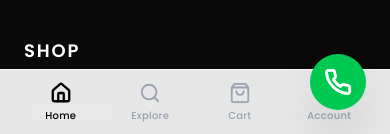
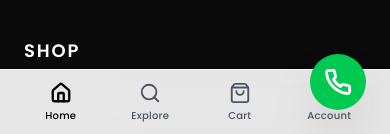
Before and after one commit to PREM94940/Deepraa-Management-Website, a Next.js app: page / in a window 390 px wide. Shown: the part 710-844 px from the top of the page. Built offline with nearby package versions, Linux system fonts and the light colour scheme; no server answers; the database is empty.

Commit message:
Fix final accessibility contrast and hierarchy issues

```diff
--- a/src/components/Footer.tsx
+++ b/src/components/Footer.tsx
@@ -39,7 +39,7 @@ export const Footer = ({ globalSettings }: { globalSettings?: any }) => {
                     <p className="opacity-60 leading-relaxed">Redefining Indian luxury through sustainable craftsmanship and timeless design.</p>
                 </div>
                 <div>
-                    <h4 className="text-lg font-bold mb-8 uppercase tracking-widest">Shop</h4>
+                    <h2 className="text-lg font-bold mb-8 uppercase tracking-widest">Shop</h2>
                     <ul className="space-y-4 opacity-60">
                         <li><Link href="/collections" className="hover:text-accent transition-colors">New Arrivals</Link></li>
                         <li><Link href="/collections" className="hover:text-accent transition-colors">Best Sellers</Link></li>
@@ -48,7 +48,7 @@ export const Footer = ({ globalSettings }: { globalSettings?: any }) => {
                     </ul>
                 </div>
                 <div>
-                    <h4 className="text-lg font-bold mb-8 uppercase tracking-widest">Company</h4>
+                    <h2 className="text-lg font-bold mb-8 uppercase tracking-widest">Company</h2>
                     <ul className="space-y-4 opacity-60">
                         {quickLinks.map((link: any, idx: number) => (
                             <li key={idx}>
@@ -60,11 +60,11 @@ export const Footer = ({ globalSettings }: { globalSettings?: any }) => {
                     </ul>
                 </div>
                 <div>
-                    <h4 className="text-lg font-bold mb-8 uppercase tracking-widest">Newsletter</h4>
+                    <h2 className="text-lg font-bold mb-8 uppercase tracking-widest">Newsletter</h2>
                     <p className="opacity-60 mb-6">Join our circle for exclusive early access and luxury edits.</p>
                     <div className="relative">
                         <input type="email" placeholder="Your email" className="w-full bg-white/10 border border-white/20 rounded-xl px-4 py-4 focus:outline-none focus:border-accent" />
-                        <button className="absolute right-2 top-2 bg-accent text-white p-2 rounded-lg">
+                        <button className="absolute right-2 top-2 bg-accent text-white p-2 rounded-lg" aria-label="Subscribe to newsletter">
                             <svg xmlns="http://www.w3.org/2000/svg" width="20" height="20" viewBox="0 0 24 24" fill="none" stroke="currentColor" strokeWidth="2" strokeLinecap="round" strokeLinejoin="round"><path d="m22 2-7 20-4-9-9-4Z"/><path d="M22 2 11 13"/></svg>
                         </button>
                     </div>
@@ -81,7 +81,7 @@ export const Footer = ({ globalSettings }: { globalSettings?: any }) => {
                     <Link
                         href="/admin/login"
                         className="hover:text-accent transition-colors text-[10px] tracking-widest uppercase font-bold text-zinc-500 hover:text-white"
-                        aria-label="Staff Administration Link"
+                        aria-label="Admin Access"
                     >
                         Admin Access
                     </Link>
--- a/src/components/MobileBottomNav.tsx
+++ b/src/components/MobileBottomNav.tsx
@@ -14,19 +14,19 @@ export const MobileBottomNav = () => {
     return (
         <nav className="fixed bottom-0 left-0 w-full bg-white/90 backdrop-blur-md border-t border-gray-100 z-50 md:hidden pb-safe">
             <div className="flex justify-around items-center h-16 px-4">
-                <Link href="/" className={`flex flex-col items-center justify-center w-full h-full space-y-1 ${pathname === '/' ? 'text-black' : 'text-gray-400'}`}>
+                <Link href="/" className={`flex flex-col items-center justify-center w-full h-full space-y-1 ${pathname === '/' ? 'text-black' : 'text-gray-600'}`}>
                     <Home size={22} strokeWidth={pathname === '/' ? 2.5 : 2} />
                     <span className="text-[10px] font-medium tracking-wide">Home</span>
                 </Link>
 
-                <Link href="/collections" className={`flex flex-col items-center justify-center w-full h-full space-y-1 ${pathname.includes('/collections') ? 'text-black' : 'text-gray-400'}`}>
+                <Link href="/collections" className={`flex flex-col items-center justify-center w-full h-full space-y-1 ${pathname.includes('/collections') ? 'text-black' : 'text-gray-600'}`}>
                     <Search size={22} strokeWidth={pathname.includes('/collections') ? 2.5 : 2} />
                     <span className="text-[10px] font-medium tracking-wide">Explore</span>
                 </Link>
 
                 <button
                     onClick={toggleCart}
-                    className="flex flex-col items-center justify-center w-full h-full space-y-1 text-gray-400 relative"
+                    className="flex flex-col items-center justify-center w-full h-full space-y-1 text-gray-600 relative"
                 >
                     <div className="relative">
                         <ShoppingBag size={22} strokeWidth={2} />
@@ -39,7 +39,7 @@ export const MobileBottomNav = () => {
                     <span className="text-[10px] font-medium tracking-wide">Cart</span>
                 </button>
 
-                <Link href="/account" className={`flex flex-col items-center justify-center w-full h-full space-y-1 ${pathname.includes('/account') ? 'text-black' : 'text-gray-400'}`}>
+                <Link href="/account" className={`flex flex-col items-center justify-center w-full h-full space-y-1 ${pathname.includes('/account') ? 'text-black' : 'text-gray-600'}`}>
                     <User size={22} strokeWidth={pathname.includes('/account') ? 2.5 : 2} />
                     <span className="text-[10px] font-medium tracking-wide">Account</span>
                 </Link>
--- a/src/registry/sections.tsx
+++ b/src/registry/sections.tsx
@@ -265,8 +265,8 @@ export const BrandStory = ({ data }: { data?: any }) => {
                 </div>
                 <div className="w-full md:w-[50%] md:-ml-[10%] z-20 relative flex items-center justify-center p-6 md:p-12 lg:p-20 xl:p-24">
                     <div className="bg-surface/95 premium-blur p-8 md:p-16 lg:p-20 shadow-2xl w-full border border-border/50 max-w-2xl">
-                        <span className="text-[#997415] font-bold tracking-[0.2em] uppercase text-xs mb-6 block">{data?.tagline || 'The Deepra Journey'}</span>
-                        <h2 className="text-3xl md:text-5xl font-display leading-[1.2] mb-8 text-fg" dangerouslySetInnerHTML={{ __html: data?.headline || "We don't just sell fabrics. <br/> <span class=\"italic font-light text-[#997415]\">We weave emotions.</span>" }} />
+                        <span className="text-[#7A5C0F] font-bold tracking-[0.2em] uppercase text-xs mb-6 block">{data?.tagline || 'The Deepra Journey'}</span>
+                        <h2 className="text-3xl md:text-5xl font-display leading-[1.2] mb-8 text-fg" dangerouslySetInnerHTML={{ __html: data?.headline || "We don't just sell fabrics. <br/> <span class=\"italic font-light text-[#7A5C0F]\">We weave emotions.</span>" }} />
                         <p className="text-base md:text-lg text-muted font-light leading-relaxed mb-10" dangerouslySetInnerHTML={{ __html: data?.description || '<span class="text-4xl float-left mr-2 font-display text-fg leading-none pt-2">E</span>very piece at Deeprastore tells a story of Indian craftsmanship. From the intricate Zari work of Kanchipuram to the delicate flow of georgette, our boutique is a homage to the modern woman who cherishes her roots. Handloom weaving is a legacy passed down through generations, and we are proud to bring that heritage to your wardrobe.' }} />
                         <Link href={data?.cta_link || "/brand-story"} className="inline-flex items-center gap-3 text-xs font-bold uppercase tracking-widest border-b border-black pb-1 hover:text-gold hover:border-gold transition-colors">
                             {data?.cta_text || 'Meet The Artisans'}
```
